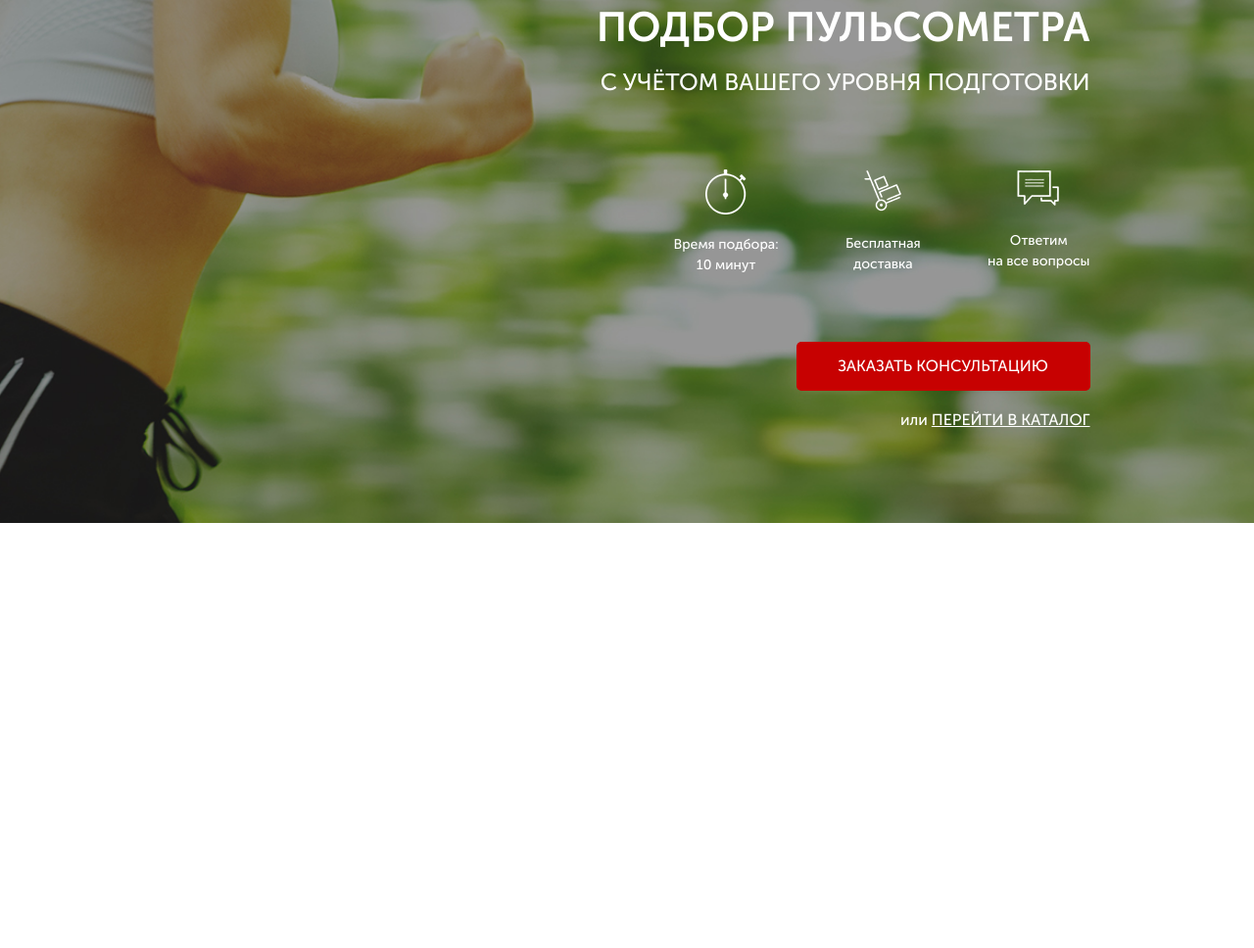
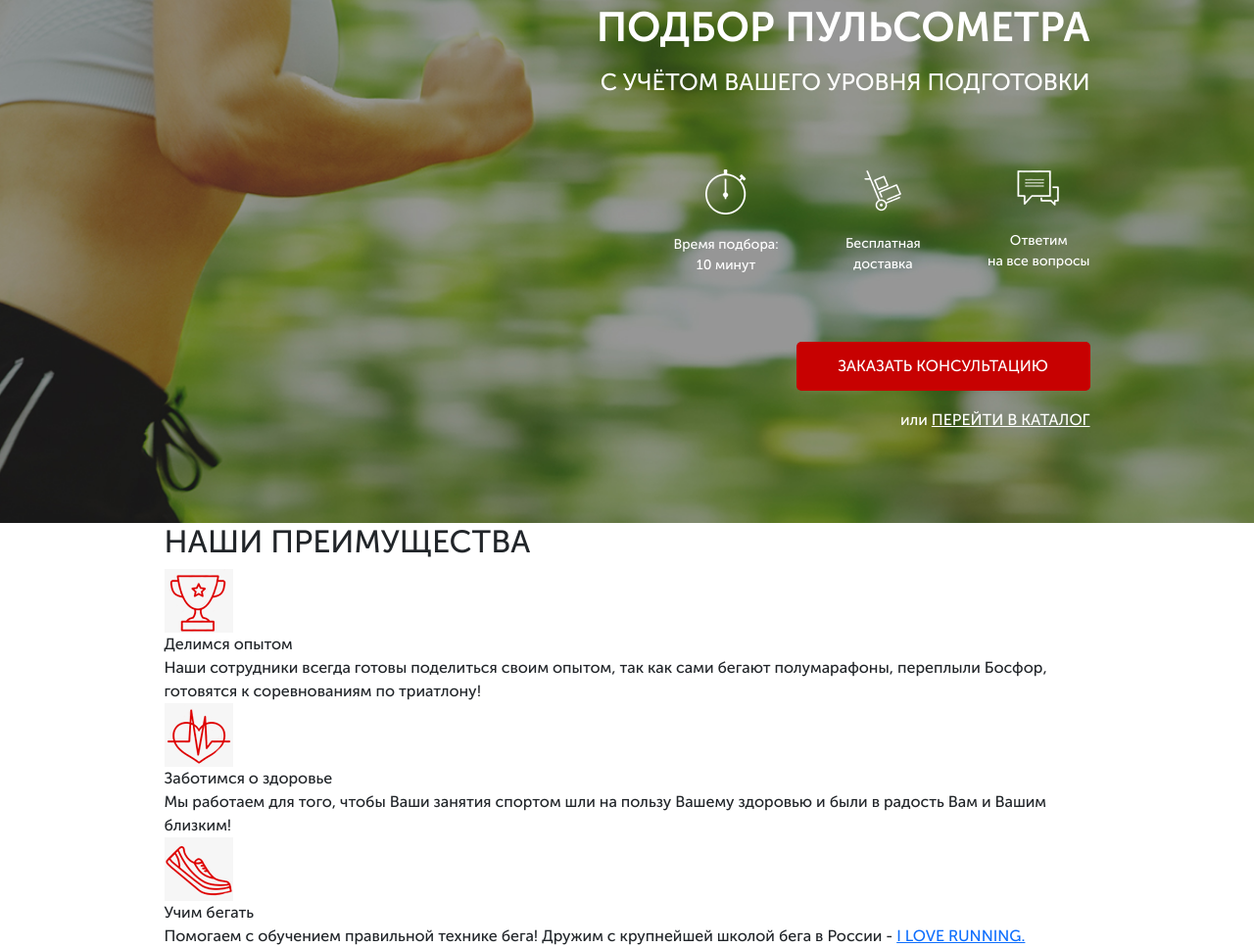
Before and after one commit to SiheyCoder/pulse2, a website: page src/index.html in a window 1280 px wide. Shown: the part 177-1145 px from the top of the page at 98% size. Before the commit the page ends 800 px from the top, so only its background shows below. Drawn offline with Linux system fonts and the light colour scheme.

Commit message:
add advantages html

```diff
--- a/src/index.html
+++ b/src/index.html
@@ -10,7 +10,7 @@
     <link rel="stylesheet" href="css/style.min.css">
 </head>
 <body>
-    <div class="promo">
+    <section class="promo">
         <div class="container">
             <header class="header">
                 <a href="#" class="header__logo">
@@ -53,6 +53,35 @@
             </div>
         </div>
 
-    </div>
+    </section>
+
+    <section class="advantages">
+        <div class="container">
+            <h2 class="title">НАШИ ПРЕИМУЩЕСТВА</h2>
+            <div class="advantages__wrapper">
+                <div class="advantages__item">
+                    <img src="icons/cup.png" alt="cup">
+                    <div class="advantages__subtitle">Делимся опытом</div>
+                    <div class="advantages__descr">Наши сотрудники всегда готовы поделиться своим опытом,
+                        так как сами бегают полумарафоны, переплыли Босфор, готовятся к соревнованиям по триатлону!</div>
+                </div>
+                <div class="advantages__item">
+                    <img src="icons/heart.png" alt="heart">
+                    <div class="advantages__subtitle">Заботимся о здоровье</div>
+                    <div class="advantages__descr">Мы работаем для того,
+                        чтобы Ваши занятия спортом шли на пользу Вашему здоровью и были в радость Вам и Вашим близким!</div>
+                </div>
+                <div class="advantages__item">
+                    <img src="icons/shoe.png" alt="shoe">
+                    <div class="advantages__subtitle">Учим бегать</div>
+                    <div class="advantages__descr">Помогаем с обучением
+                        правильной технике бега!
+                        Дружим с крупнейшей школой бега в России -
+                        <a href="#">I LOVE RUNNING.</a>
+                    </div>
+                </div>
+            </div>
+        </div>
+    </section>
 </body>
 </html>
```
